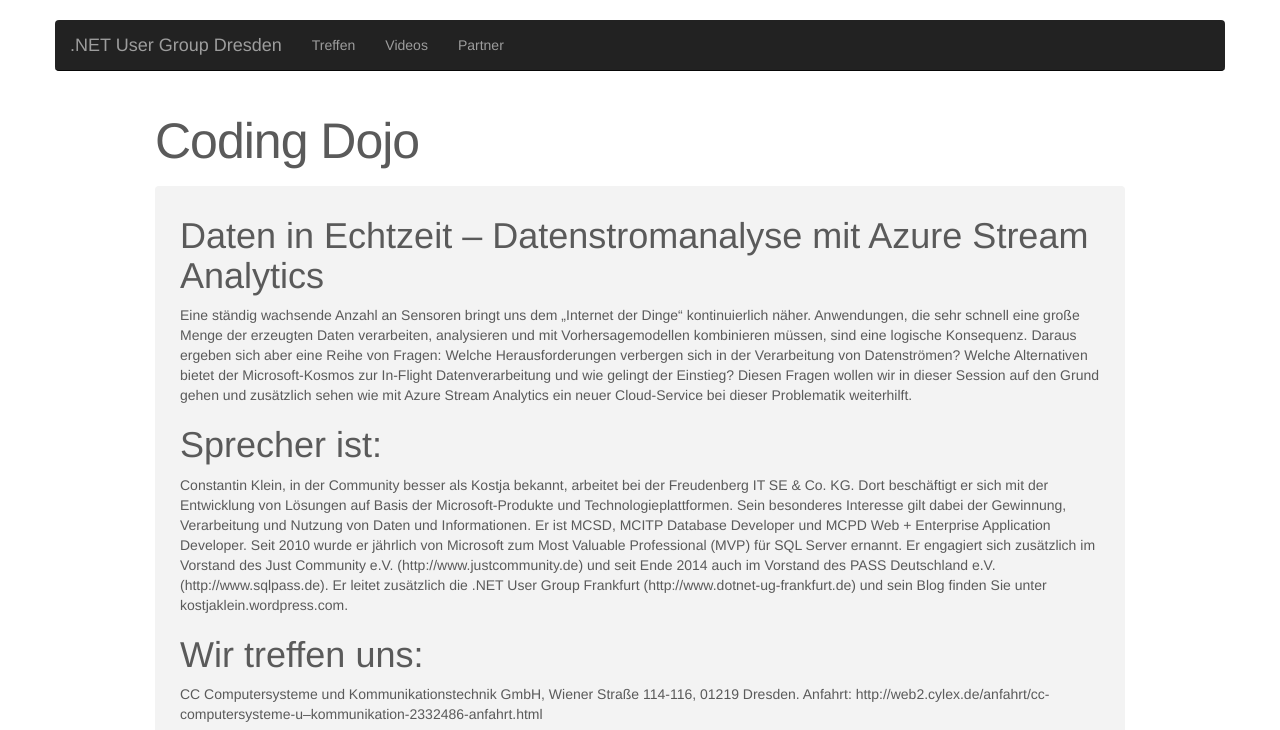
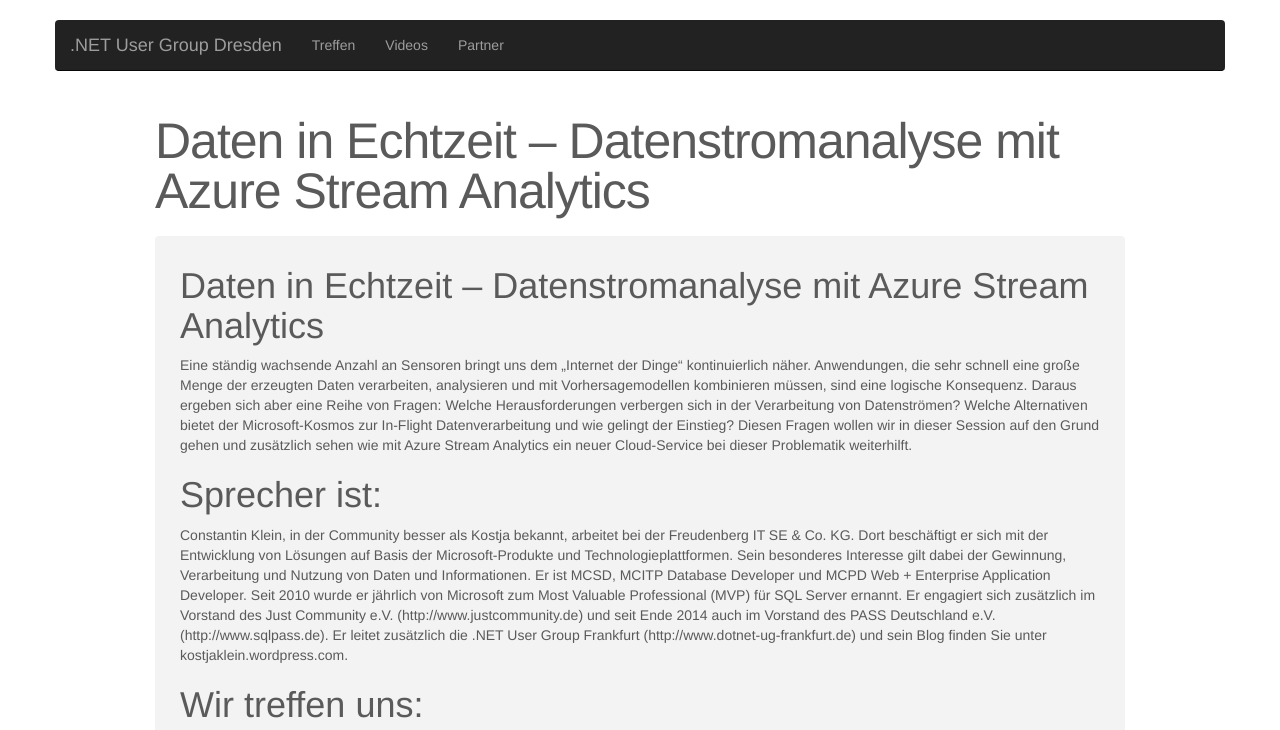
Before and after one commit to dddotnet/dddotnet.github.io, a Jekyll site: the page built from _posts/2015-11-25-Daten-in-Echtzeit.markdown, in a window 1280 px wide and 900 px high, cut to the strip 0-730 px from the top of the window. Built offline with Jekyll 4.4.1, drawn with Linux system fonts in a browser that asks for light colours; nearby versions of some CDN libraries; Markdown is read by kramdown in place of the engine named in the settings.

Commit message:
location fixed

```diff
--- a/_posts/2015-11-25-Daten-in-Echtzeit.markdown
+++ b/_posts/2015-11-25-Daten-in-Echtzeit.markdown
@@ -1,10 +1,10 @@
 ---
 layout: postnew
-title:  "Coding Dojo"
+title:  "Daten in Echtzeit – Datenstromanalyse mit Azure Stream Analytics"
 date:   2015-11-25 18:00:00+0200
 categories: treffen
 speaker: Constantin Klein
-place: Marktjagd GmbH
+place: CC Computersysteme und Kommunikationstechnik GmbH
 placelink: http://web2.cylex.de/anfahrt/cc-computersysteme-u--kommunikation-2332486-anfahrt.html
 ---
 
```
